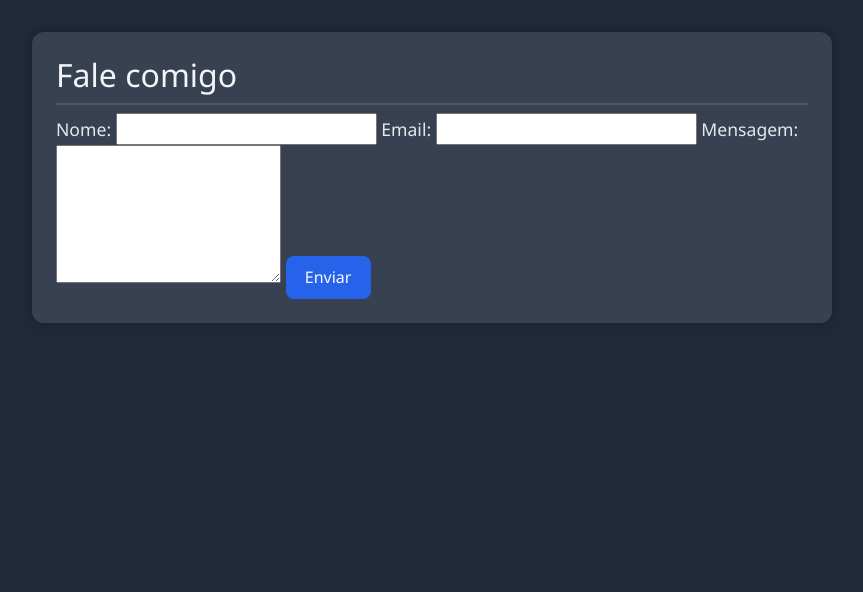
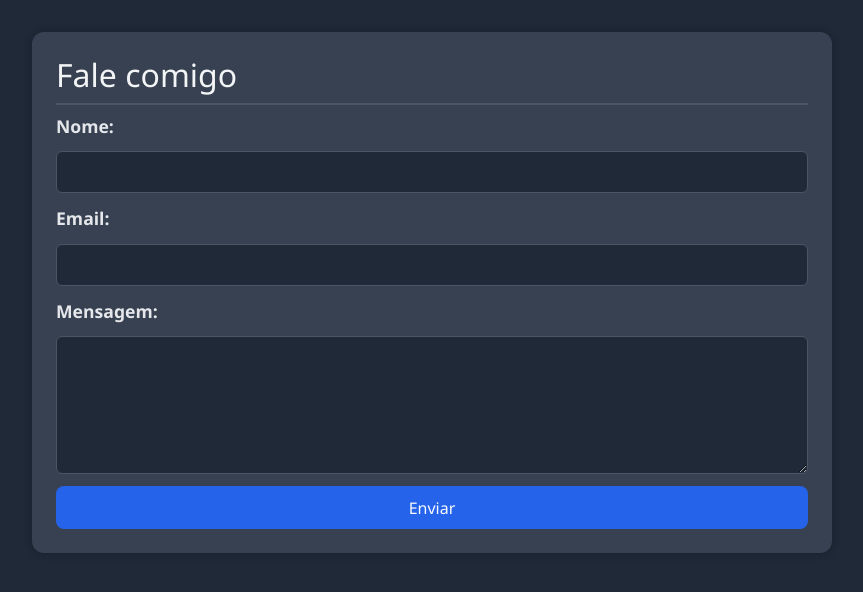
Before and after one commit to alvarojpr/portfolio, a Django app: page /fale-comigo/ in a window 1280 px wide. Shown: the part 58-650 px from the top of the page, without its empty margins (208-1071 px from the left). Run offline with Django 5.2, Linux system fonts and the light colour scheme.

Commit message:
Update style.css

```diff
--- a/core/static/core/css/style.css
+++ b/core/static/core/css/style.css
@@ -117,3 +117,25 @@ button:hover {
         height: auto;
     }
 }
+.formulario-contato {
+    display: flex;
+    flex-direction: column;
+    gap: 0.75rem;
+}
+
+.formulario-contato input,
+.formulario-contato textarea {
+    padding: 0.5rem;
+    font-size: 1rem;
+    border-radius: 6px;
+    border: 1px solid #4b5563;
+    background-color: #1f2937;
+    color: #f9fafb;
+    width: 100%;
+    box-sizing: border-box;
+}
+
+.formulario-contato label {
+    font-weight: bold;
+    color: #e5e7eb;
+}
```
